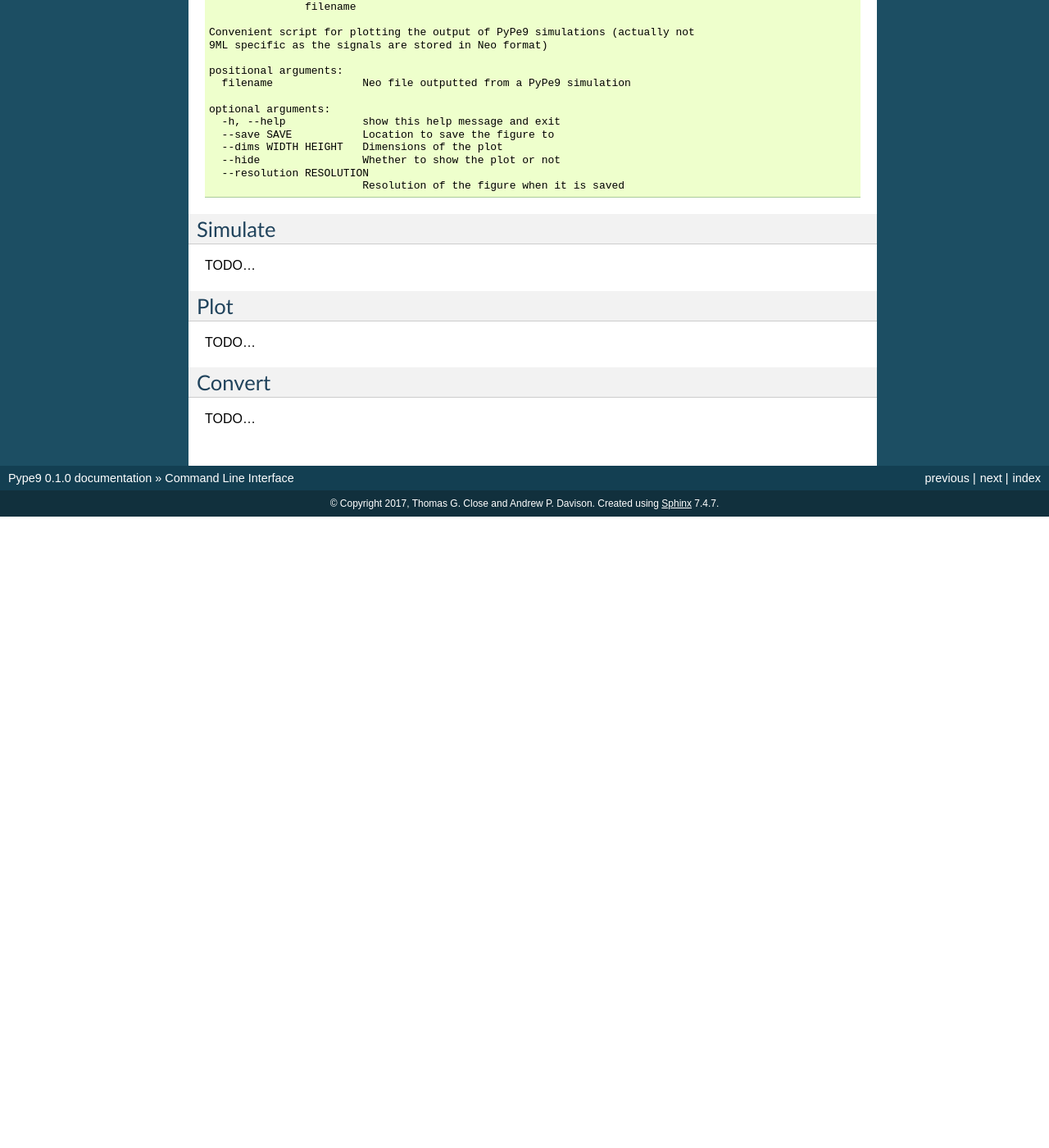
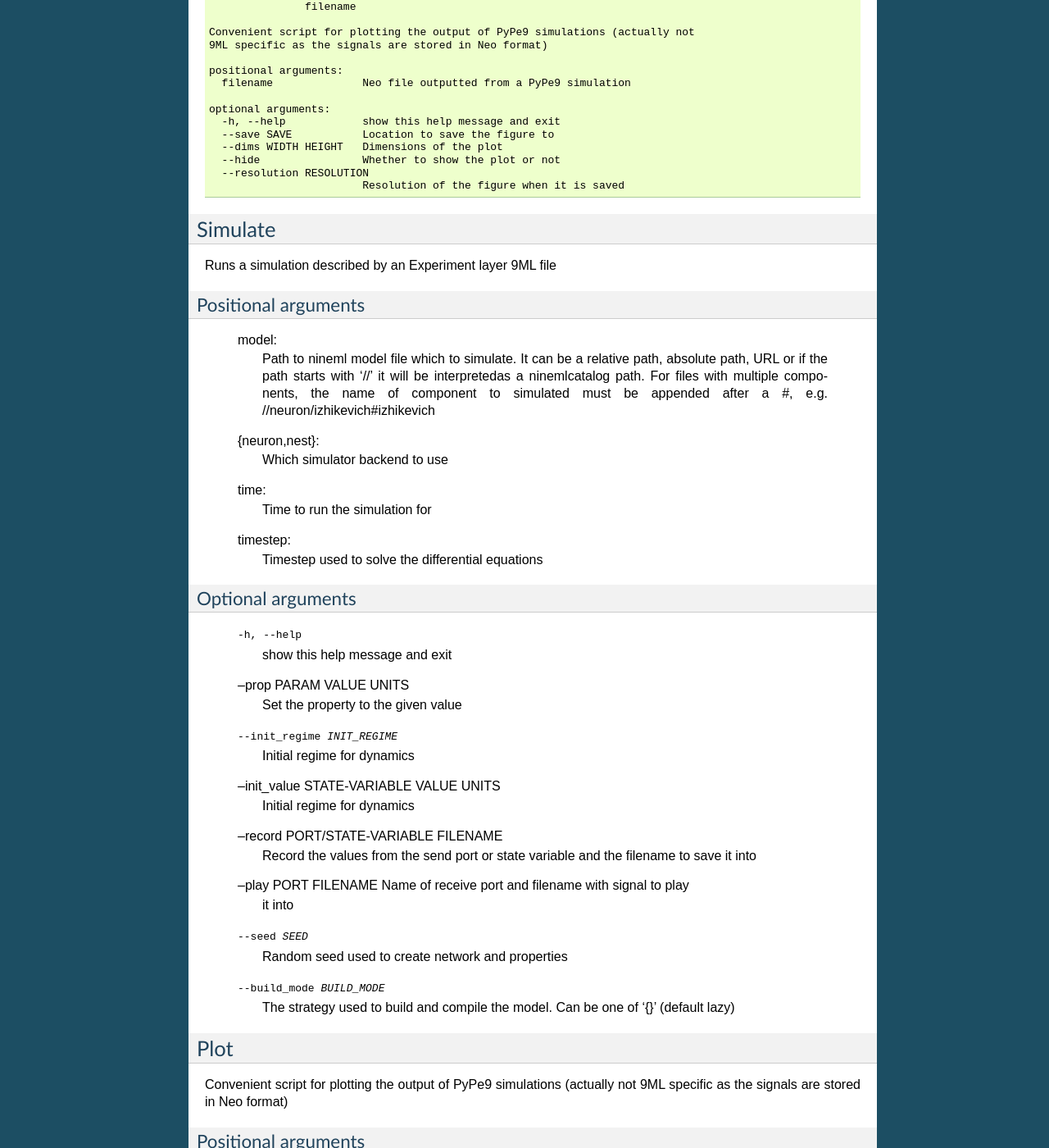
Before and after one commit to NeuralEnsemble/pype9, a Sphinx documentation site: the page built from doc/source/command_line_interface.rst, in a window 1280 px wide and 1400 px high, scrolled down 542 px. Shown: the whole window at 82% size. Built offline with Sphinx 7.4.7, drawn with Linux system fonts in a browser that asks for light colours; before the commit the page ends 1172 px from its top, so only the background shows below that; some of the changed text lies outside the part shown.

Commit message:
touching up the cli documentations

```diff
--- a/doc/source/command_line_interface.rst
+++ b/doc/source/command_line_interface.rst
@@ -49,16 +49,83 @@ supplying its name to the help::
 Simulate
 --------
 
-TODO...
+Runs a simulation described by an Experiment layer 9ML file
+
+Positional arguments
+^^^^^^^^^^^^^^^^^^^^
+    model:
+        Path to nineml model file which to simulate. It can be
+        a relative path, absolute path, URL or if the path
+        starts with '//' it will be interpretedas a
+        ninemlcatalog path. For files with multiple
+        components, the name of component to simulated must be
+        appended after a #, e.g. //neuron/izhikevich#izhikevich
+    {neuron,nest}:
+        Which simulator backend to use
+    time:
+        Time to run the simulation for
+    timestep:
+        Timestep used to solve the differential equations
+
+Optional arguments
+^^^^^^^^^^^^^^^^^^
+
+    -h, --help            show this help message and exit
+    --prop PARAM VALUE UNITS
+                        Set the property to the given value
+    --init_regime INIT_REGIME
+                        Initial regime for dynamics
+    --init_value STATE-VARIABLE VALUE UNITS
+                        Initial regime for dynamics
+    --record PORT/STATE-VARIABLE FILENAME
+                        Record the values from the send port or state variable
+                        and the filename to save it into
+    --play PORT FILENAME  Name of receive port and filename with signal to play
+                        it into
+    --seed SEED           Random seed used to create network and properties
+    --build_mode BUILD_MODE
+                        The strategy used to build and compile the model. Can
+                        be one of '{}' (default lazy)
 
 
 Plot
 ----
 
-TODO...
+Convenient script for plotting the output of PyPe9 simulations (actually not
+9ML specific as the signals are stored in Neo format)
+
+Positional arguments
+^^^^^^^^^^^^^^^^^^^^
+  filename:
+    Neo file outputted from a PyPe9 simulation
+
+Optional arguments
+^^^^^^^^^^^^^^^^^^
+    -h, --help            show this help message and exit
+    --save SAVE           Location to save the figure to
+    --height HEIGHT       Height of the plot
+    --width WIDTH         Width of the plot
+    --hide                Whether to show the plot or not
+    --resolution RESOLUTION
+                        Resolution of the figure when it is saved
 
 
 Convert
 -------
 
-TODO...
+usage: pype9 convert [-h] [--nineml_version NINEML_VERSION] in_file out_file
+
+Converts a 9ML file from one supported format to another
+
+Positional arguments
+^^^^^^^^^^^^^^^^^^^^
+    in_file:
+        9ML file to be converted
+    out_file:
+        Converted filename
+
+Optional arguments
+^^^^^^^^^^^^^^^^^^
+    -h, --help            show this help message and exit
+    --nineml_version NINEML_VERSION
+                        The version of nineml to output
```
Also changed, not shown: README.rst (+23 -0 lines), doc/source/index.rst (+13 -6 lines), 1 other file.
